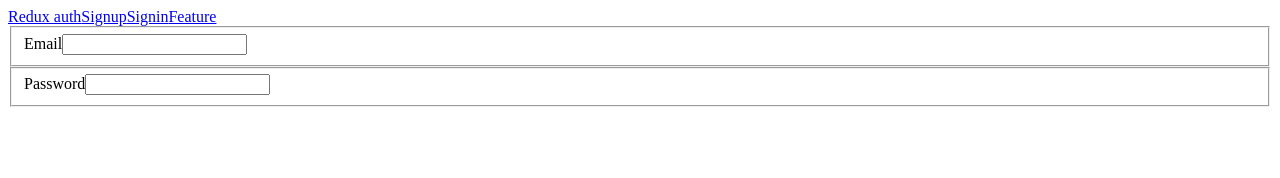
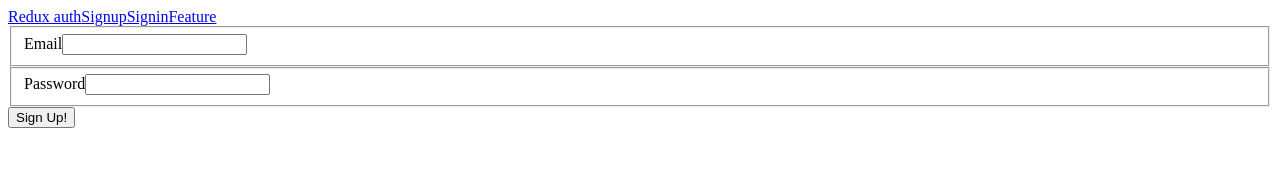
Before and after one commit to william251082/nodereactfullstack, a React (Create React App) app in the folder auth/client/: page /signup in a window 1280 px wide. Shown: the top 178 px of the page. Built offline with nearby package versions, Linux system fonts and the light colour scheme.

Commit message:
handling form submission

```diff
--- a/auth/client/src/components/auth/Signup.js
+++ b/auth/client/src/components/auth/Signup.js
@@ -1,17 +1,26 @@
 import React, {Component} from 'react';
-import { reduxForm, Field } from 'redux-form';
+import {Field, reduxForm} from 'redux-form';
+import {connect} from "react-redux";
+import * as actions from '../../actions';
+import {compose} from "redux";
 
 class Signup extends Component {
+    onSubmit = formProps => {
+        this.props.signup(formProps);
+    };
+
     render() {
+        const { handleSubmit } = this.props;
+
         return (
-            <form action="">
+            <form onSubmit={handleSubmit(this.onSubmit)}>
                 <fieldset>
                     <label>Email</label>
                     <Field
-                    name="email"
-                    type="text"
-                    component="input"
-                    autoComplete="none"
+                        name="email"
+                        type="text"
+                        component="input"
+                        autoComplete="none"
                     />
                 </fieldset>
                 <fieldset>
@@ -23,9 +32,13 @@ class Signup extends Component {
                         autoComplete="none"
                     />
                 </fieldset>
+                <button>Sign Up!</button>
             </form>
         )
     }
 }
 
-export default reduxForm({ form: 'signup' })(Signup);
+export default compose(
+    connect(null, actions),
+    reduxForm({ form: 'signup' })
+)(Signup);
--- a/auth/client/src/reducers/index.js
+++ b/auth/client/src/reducers/index.js
@@ -4,5 +4,5 @@ import auth from "./auth";
 
 export default combineReducers({
     auth,
-    formReducer: formReducer
+    form: formReducer
 });
```
